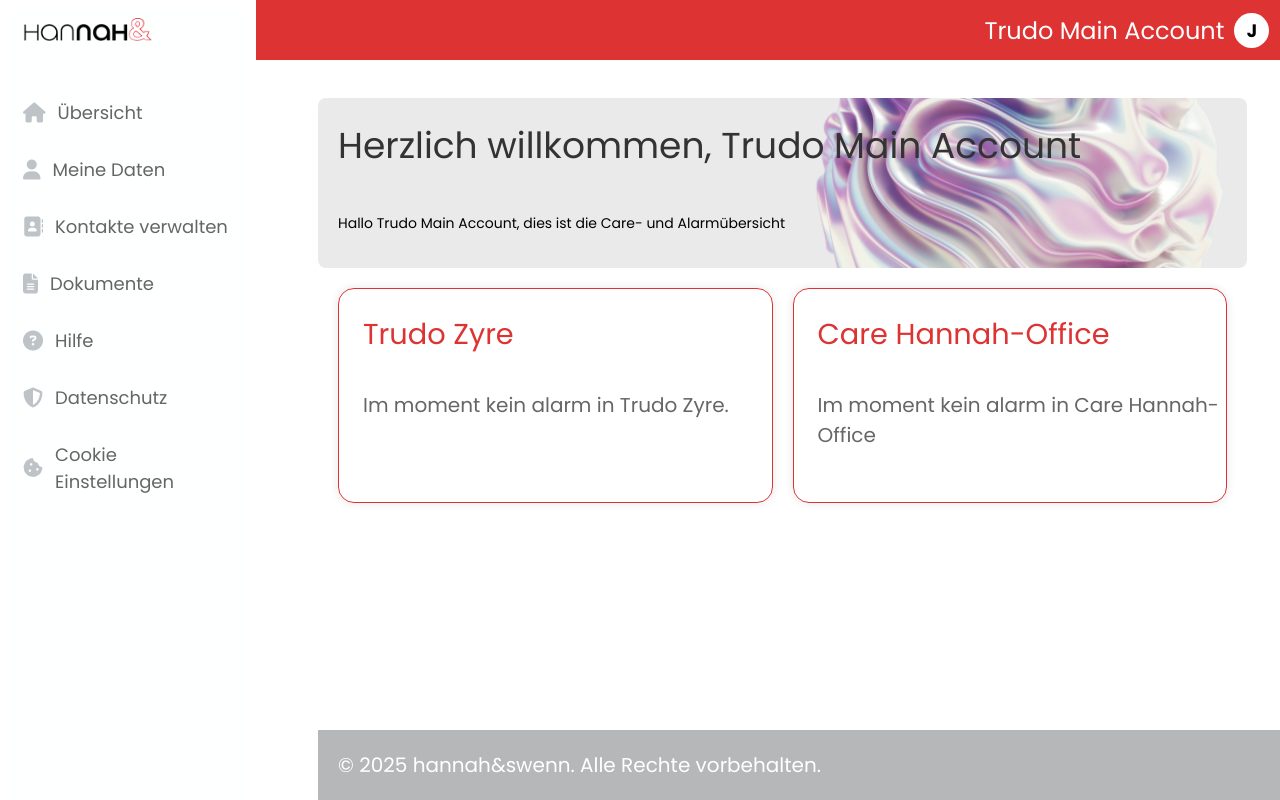
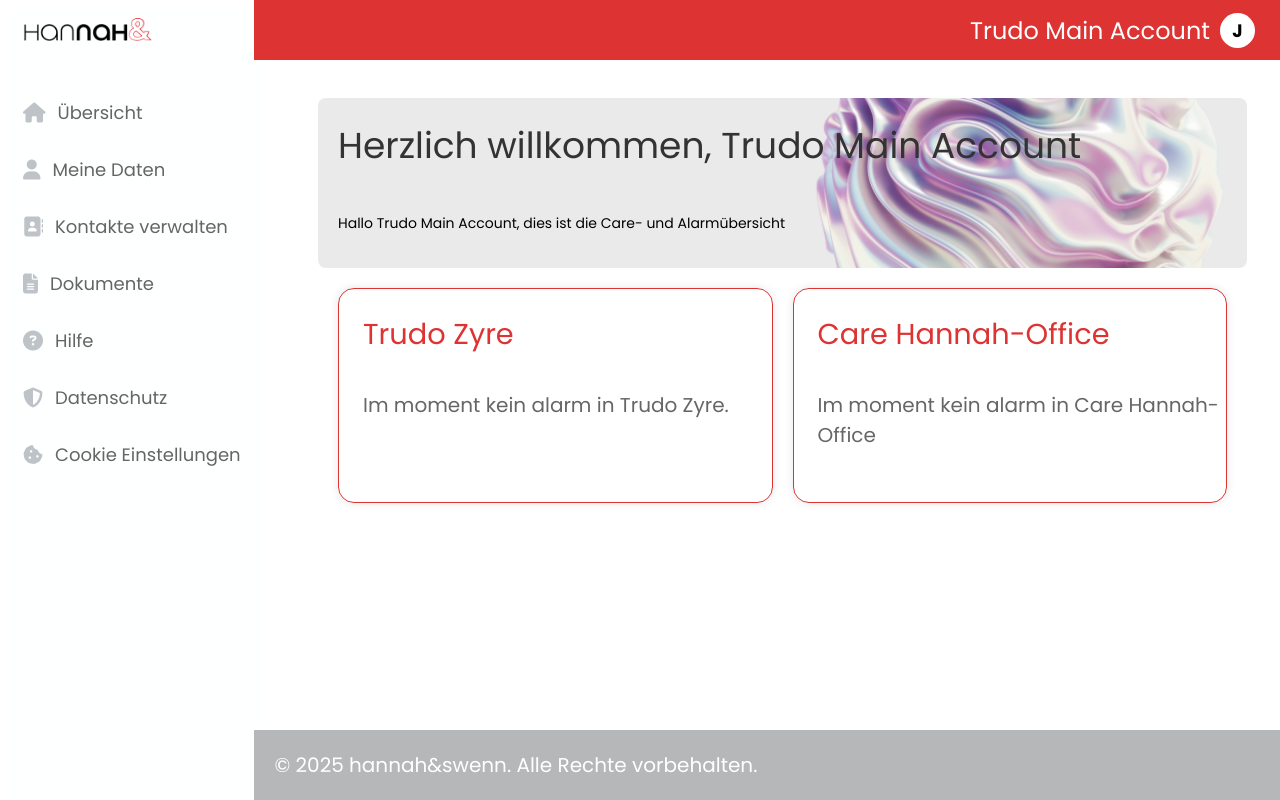
Before and after one commit to jetahox/hannah-webp, an Angular app: page /login in a window 1280 px wide. Both pictures are taken after typing "name@example.com", "Sample123" into the empty fields and a click on the button "Jetzt einloggen". Built offline with nearby package versions, Linux system fonts and the light colour scheme; no server answers.

Commit message:
"Updated CSS files for layout adjustments and added imports"

```diff
--- a/src/app/footer/footer.component.css
+++ b/src/app/footer/footer.component.css
@@ -4,7 +4,9 @@
   font-family: 'Poppins', sans-serif;
   padding: 20px;
   text-align: left;
-  width: 80%;
+  width: 77%;
+  /* left:19%; */
+  right: 0;
   font-size: 20px;
   position:fixed;
   bottom: 0;
--- a/src/app/header/header.component.css
+++ b/src/app/header/header.component.css
@@ -8,8 +8,9 @@
   padding: 0 20px;
   position: absolute;
   top: 0;
-  left: 20%;
-  width: 78%;
+  /* left: 20%; */
+  right: 0;
+  width: 77%;
   /* z-index: 1000; */
 }
 
--- a/src/app/main-content/main-content.component.css
+++ b/src/app/main-content/main-content.component.css
@@ -1,3 +1,6 @@
+body{
+    background-color: #BBBBBB !important;
+}
 .page-content {
     background-color: #bbbbbb4d;
     background-image: url('/assets/dashboard-image.png');
--- a/src/app/main/main.component.css
+++ b/src/app/main/main.component.css
@@ -1,6 +1,7 @@
 * {
     font-family: "Poppins", sans-serif;
     font-weight: 400;
+
 }
 
 .main-container {
--- a/src/app/meine-daten/meine-daten.component.ts
+++ b/src/app/meine-daten/meine-daten.component.ts
@@ -1,13 +1,15 @@
 import { Component } from '@angular/core';
 import { FormsModule } from '@angular/forms';
 import { CommonModule } from '@angular/common';
+import { FooterComponent } from "../footer/footer.component";
+
 
 @Component({
   selector: 'app-meine-daten',
   standalone: true,
   templateUrl: './meine-daten.component.html',
   styleUrl: './meine-daten.component.css',
-  imports: [CommonModule, FormsModule]
+  imports: [CommonModule, FormsModule, FooterComponent]
 })
 export class MeineDatenComponent {
   oldPassword = '';
--- a/src/app/sidebar/sidebar.component.css
+++ b/src/app/sidebar/sidebar.component.css
@@ -1,5 +1,5 @@
 .sidebar {
-    width: 19%;
+    width: 20%;
     height: 100vh;
     background: #feffff;
     color: #97999a;
```
Also changed, not shown: src/app/meine-daten/meine-daten.component.css (line endings or trailing spaces).
